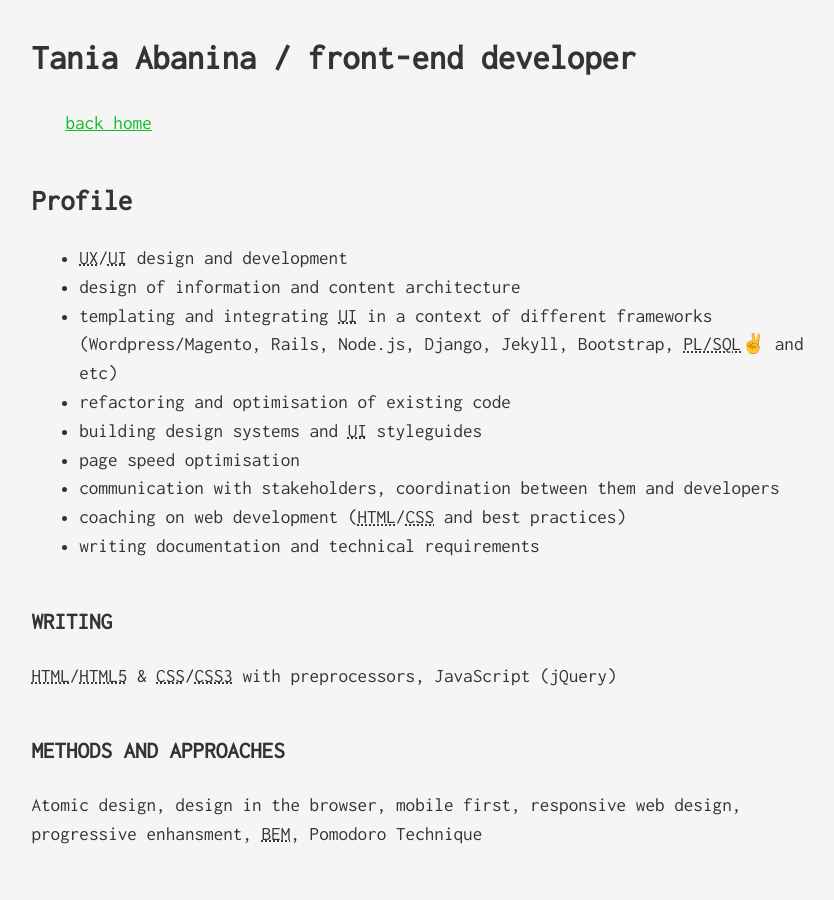
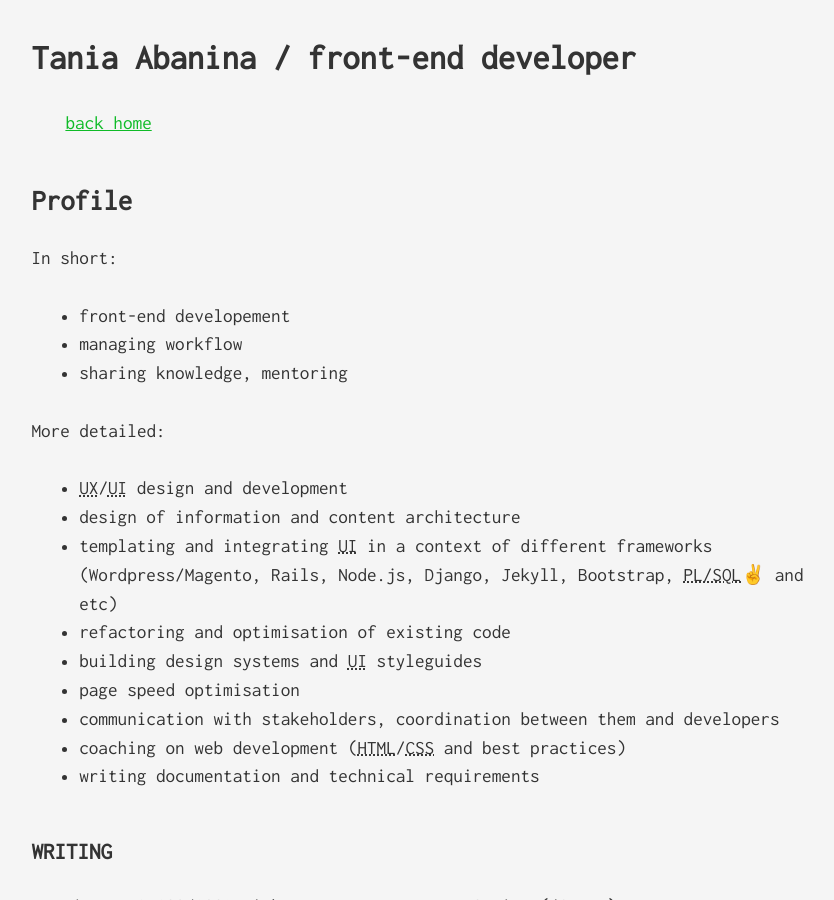
Before and after one commit to tataata/taniaabanina.com, a Jekyll site: the page built from resume.md, in a window 1280 px wide and 900 px high. Shown: the whole window, without its empty margins (7-841 px from the left). Built offline with Jekyll 4.4.1, drawn with Linux system fonts in a browser that asks for light colours; some of the changed text lies outside the part shown.

Commit message:
improve copy on HP an CV pages

```diff
--- a/resume.md
+++ b/resume.md
@@ -11,6 +11,14 @@ permalink: /cv/
 </nav>
 
 ## Profile
+
+In short:
+
+- front-end developement
+- managing workflow
+- sharing knowledge, mentoring
+
+More detailed:
 
 - <abbr title="User Experience">UX</abbr>/<abbr title="User Interface">UI</abbr> design and development
 - design of information and content architecture
@@ -27,10 +35,10 @@ permalink: /cv/
 <abbr title="HyperText Markup Language">HTML</abbr>/<abbr title="HyperText Markup Language Version 5">HTML5</abbr> &amp; <abbr title="Cascading Style Sheets">CSS</abbr>/<abbr title="Cascading Style Sheets, Level 3">CSS3</abbr> with preprocessors, JavaScript (jQuery)
 
 ### Methods and approaches
-Atomic design, design in the browser, mobile first, responsive web design, progressive enhansment, <abbr title="Block Element Modifier">BEM</abbr>, Pomodoro Technique
+Atomic/component based design, design in the browser, mobile first, responsive web design, progressive enhansment, <abbr title="Block Element Modifier">BEM</abbr>, Pomodoros
 
 ### Tools
-Paper & pencil, text editor, Chrome Developer Tools, version control (git), package manager (npm), task runner (grunt), Sketch
+Paper & pencil, text editor, Chrome Developer Tools, version control (git), package manager (npm), task runner (grunt), Sketch, Adobe Creative Suite, Github/Bitbucket, Stackoverflow
 
 ### Public repos and code snippets
 - [github](https://github.com/tataata)
```
Also changed, not shown: other parts of resume.md (+1 -1 lines), index.md (+1 -0 lines).
